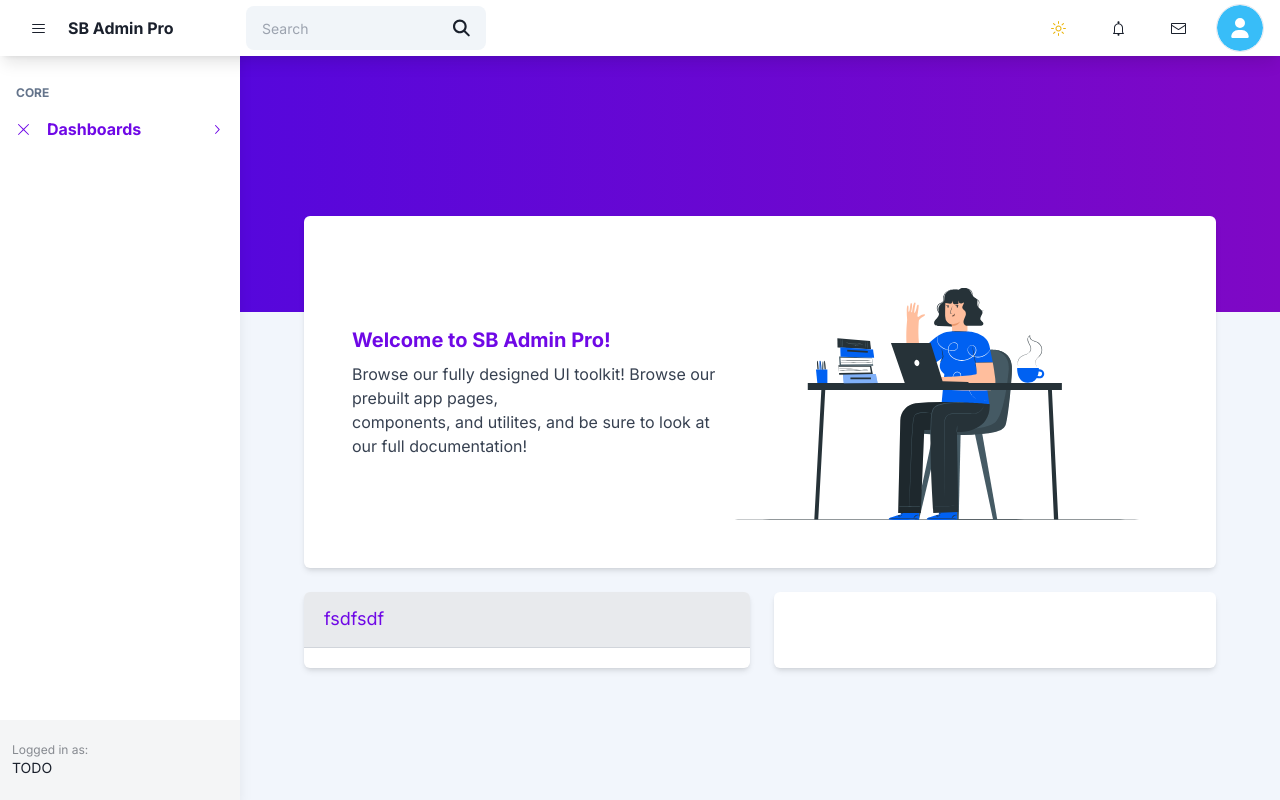
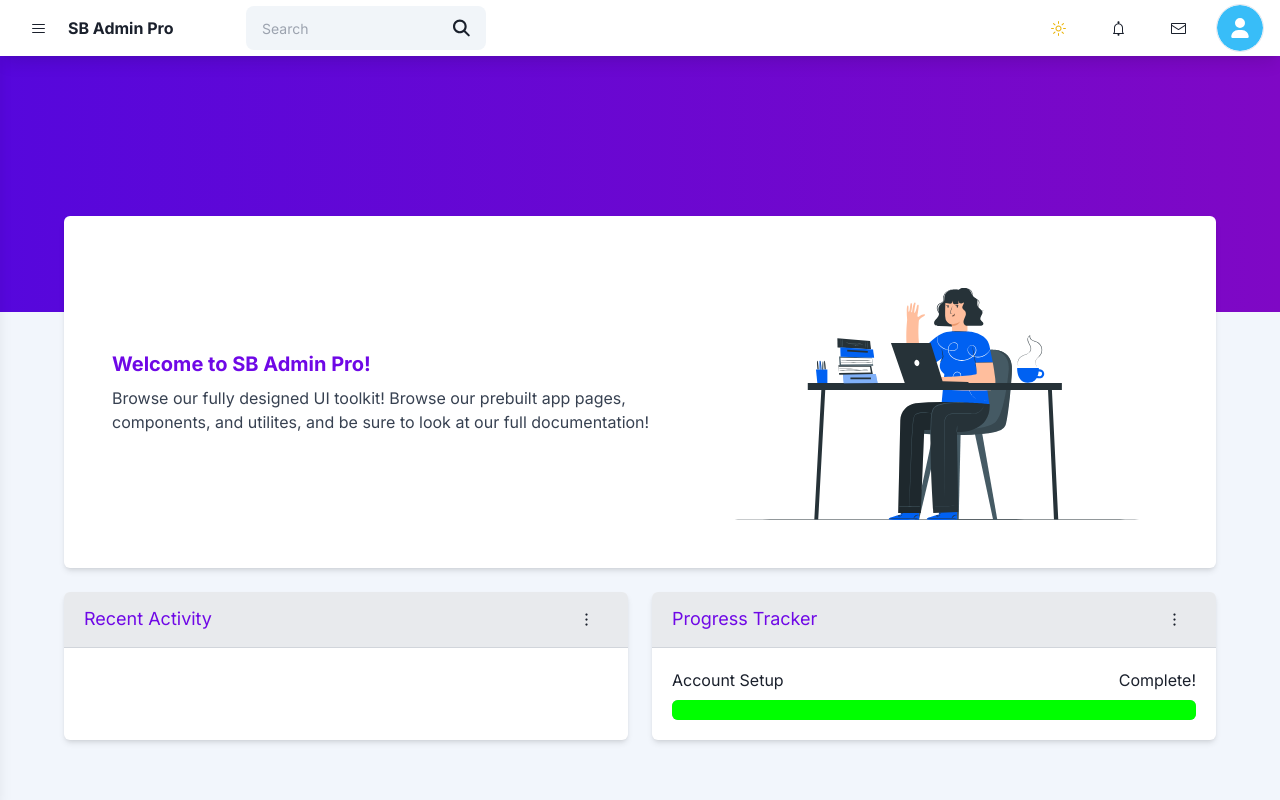
Before and after one commit to 0xe0b69e/psi-proj-2, a Next.js app: page /dashboard in a window 1280 px wide. Built offline with nearby package versions, Linux system fonts and the light colour scheme.

Commit message:
Added progress bar

```diff
--- a/app/(main)/dashboard/_components/dashboard-0.js
+++ b/app/(main)/dashboard/_components/dashboard-0.js
@@ -4,9 +4,20 @@ import { Card } from "@/components/card";
 import AtWork from "@/public/at-work.svg";
 import Image from "next/image";
 import { cn } from "@/lib/utils";
+import { CircularButton } from "@/components/circular-button";
+import { DotsVerticalIcon } from "@radix-ui/react-icons";
+import ProgressBar from "@/components/progress-bar";
 
 export default function Page ()
 {
+  const progress = [
+    { name: "Server Migration", percentage: 20 },
+    { name: "Sales Tracking", percentage: 40 },
+    { name: "Customer Database", percentage: 60 },
+    { name: "Payout Details", percentage: 80 },
+    { name: "Account Setup", percentage: 100 },
+  ];
+
   return (
     <main className="relative overflow-x-hidden h-full w-full bg-background dark:bg-background-dark transition-all">
       <header
@@ -34,16 +45,32 @@ export default function Page ()
           <div className="flex flex-col xl:flex-row 2xl+:w-[66%] xl:space-x-6 max-xl:space-y-6">
             <Card className="w-full 2xl+:w-[50%] p-5">
               <div className={cn(
-                "h-14 -m-5 mb-0 w-[calc(100%+2.5rem)]",
+                "h-14 -m-5 mb-5 w-[calc(100%+2.5rem)]",
                 "bg-gray-300/50 dark:bg-gray-900/25 border-gray-300 dark:border-gray-900/75",
                 "rounded-t-md border-b-[1px]",
                 "flex items-center justify-between px-5",
               )}>
-                <p className="text-lg text-primary-lighter">fsdfsdf</p>
+                <p className="text-lg text-primary-lighter">Recent Activity</p>
+                <CircularButton>
+                  <DotsVerticalIcon />
+                </CircularButton>
               </div>
             </Card>
-            <Card className="w-full 2xl+:w-[50%] p-4">
-
+            <Card className="w-full 2xl+:w-[50%] p-5">
+              <div className={cn(
+                "h-14 -m-5 mb-5 w-[calc(100%+2.5rem)]",
+                "bg-gray-300/50 dark:bg-gray-900/25 border-gray-300 dark:border-gray-900/75",
+                "rounded-t-md border-b-[1px]",
+                "flex items-center justify-between px-5",
+              )}>
+                <p className="text-lg text-primary-lighter">Progress Tracker</p>
+                <CircularButton>
+                  <DotsVerticalIcon />
+                </CircularButton>
+              </div>
+              <div className="flex flex-col space-y-4">
+                <ProgressBar progress={progress[4]} color="#00ff00" />
+              </div>
             </Card>
           </div>
         </div>
--- a/app/(main)/layout.js
+++ b/app/(main)/layout.js
@@ -11,10 +11,12 @@ export default function Layout ( { children } )
   const [ isSideNavOpen, setIsSideNavOpen ] = useState( false );
   const { isDarkMode } = useContext( DarkModeContext );
 
+  /*
   useEffect( () =>
   {
     setIsSideNavOpen( window.innerWidth > 1024 );
   }, [] );
+   */
 
   const onSideNavToggle = function ( e )
   {
--- /dev/null
+++ b/components/progress-bar.js
@@ -0,0 +1,36 @@
+"use client";
+
+import { cn } from "@/lib/utils";
+import { useState } from "react";
+import { Intersecting } from "@/components/intersecting";
+
+export default function ProgressBar ( { progress, color } )
+{
+  const [ isVisible, setIsVisible ] = useState( false );
+
+  const percentage = isVisible ? progress.percentage : 0;
+
+  return (
+    <div className="w-full flex flex-col space-y-2">
+      <div className="flex justify-between">
+        <p>{progress.name}</p>
+        <p>{percentage < 100 ? `${percentage}%` : "Complete!"}</p>
+      </div>
+      <div className="bg-gray-400 w-full h-5 rounded-md">
+        <Intersecting
+          onVisible={() => setIsVisible(true)}
+          onHide={() => setIsVisible(false)}
+        >
+          <div
+            className={cn(
+              "h-full rounded-l-md transition-all duration-1000",
+              progress.percentage === 100 && "rounded-r-md",
+              progress.percentage === 99 && "rounded-r-sm"
+            )}
+            style={{ width: `${percentage}%`, background: color }}
+          />
+        </Intersecting>
+      </div>
+    </div>
+  );
+}
```
